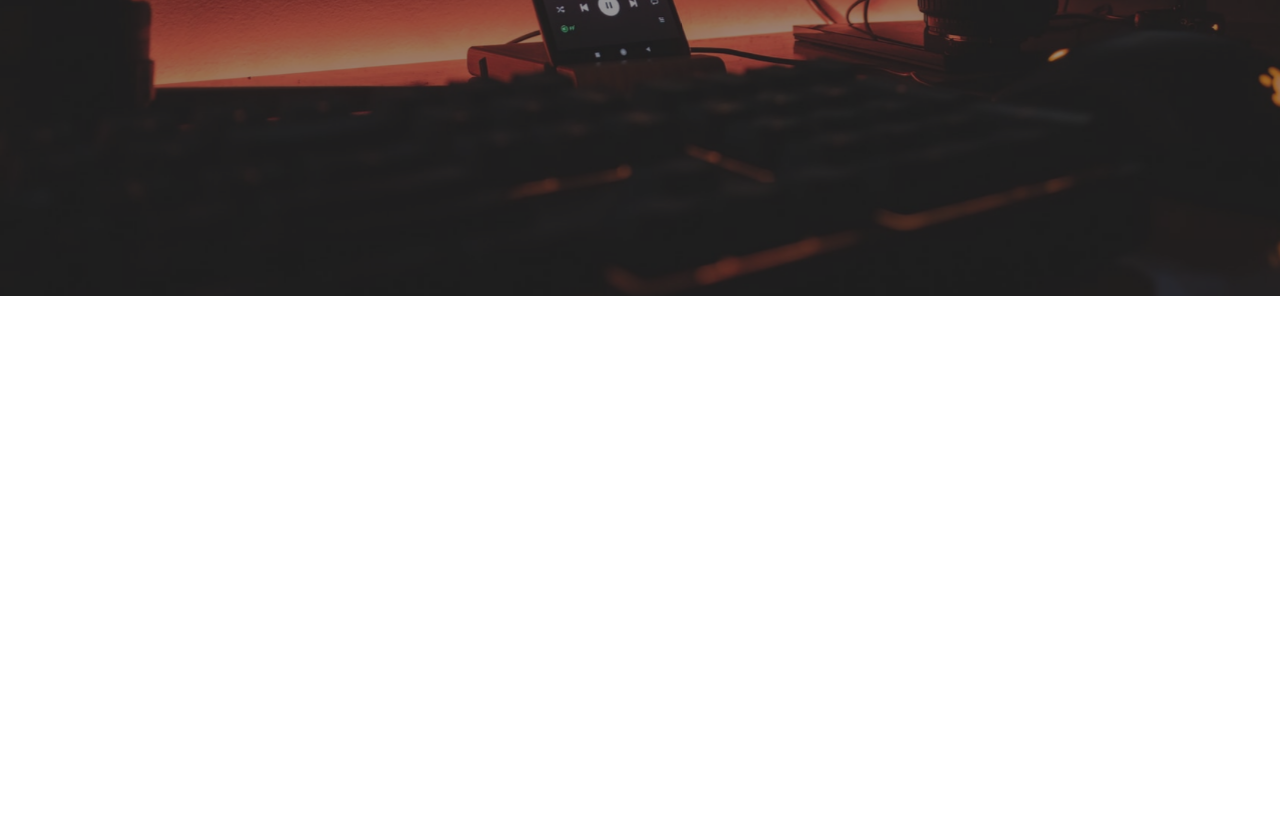
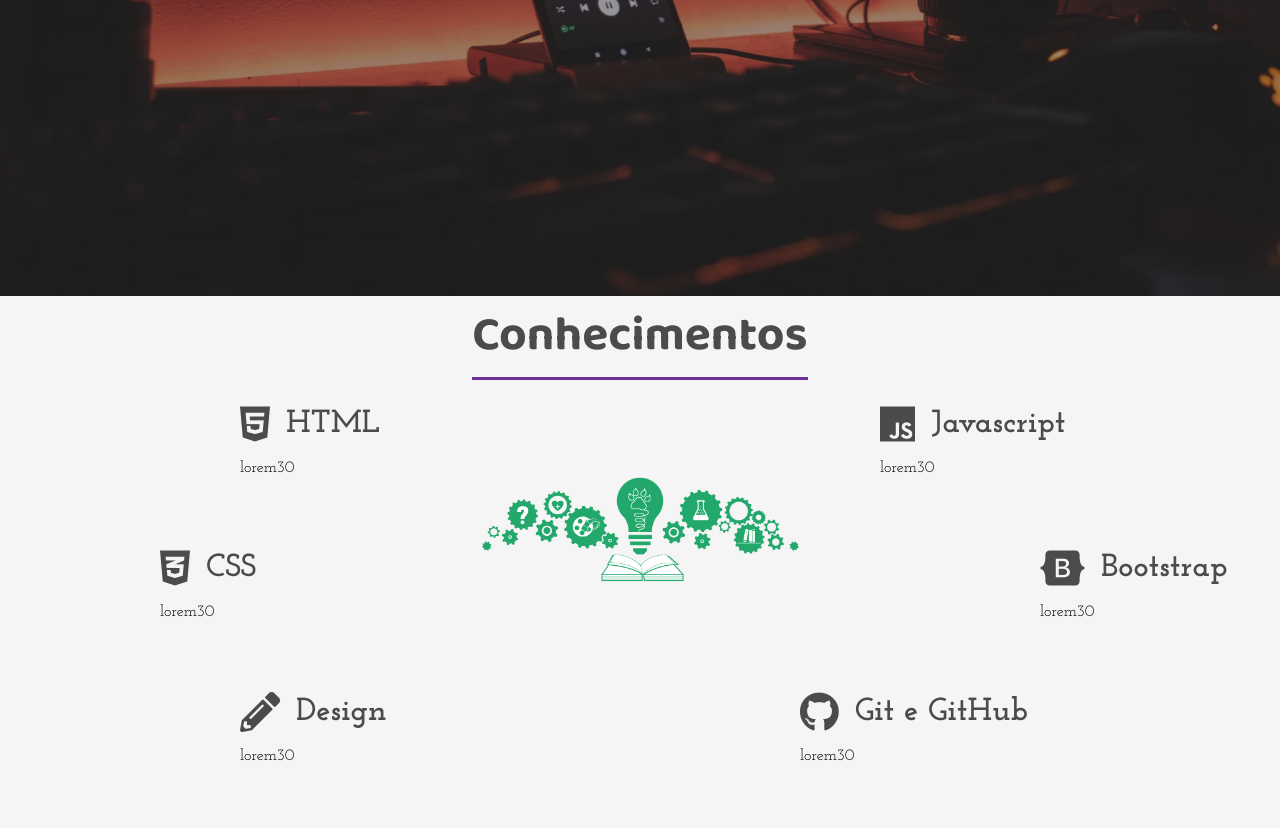
Before and after one commit to DablioPaiva/portifolio, a plain HTML site: page index.html in a window 1280 px wide. Shown: the part 504-1332 px from the top of the page. Before the commit the page ends 800 px from the top, so only its background shows below. Drawn offline with Linux system fonts and the light colour scheme.

Commit message:
:package: adicionado area Conhecimentos

```diff
--- a/index.html
+++ b/index.html
@@ -35,7 +35,7 @@
             </div>
         </header>
 
-        <div class="sidebar">
+        <aside class="sidebar">
             <nav>
                 <ul class="menu">
                     <li class="menu-item"><a href="#" class="menu-link">Home</a></li>
@@ -50,11 +50,76 @@
                 <a href="#"><i class="fab fa-instagram"></i></a>
                 <a href="#"><i class="fab fa-github"></i></a>
             </div>
-        </div>
+        </aside>
+
+        <section class="sessao-conhecimentos">
+            <div class="sessao-header">
+                <h1>Conhecimentos</h1>
+            </div>
+            <div class="conhecimentos">
+                <div class="conhecimento">
+                    <div class="conhecimento-header">
+                        <i class="fab fa-html5"></i>
+                        <h3>HTML</h3>
+                    </div>
+                    <div class="conhecimento-text">
+                        <p>lorem30</p>
+                    </div>
+                </div>
+                <div class="conhecimento">
+                    <div class="conhecimento-header">
+                        <i class="fab fa-css3-alt"></i>
+                        <h3>CSS</h3>
+                    </div>
+                    <div class="conhecimento-text">
+                        <p>lorem30</p>
+                    </div>
+                </div>
+                <div class="conhecimento">
+                    <div class="conhecimento-header">
+                        <i class="fas fa-pencil-alt"></i>
+                        <h3>Design</h3>
+                    </div>
+                    <div class="conhecimento-text">
+                        <p>lorem30</p>
+                    </div>
+                </div>
+                <div class="conhecimento">
+                    <div class="conhecimento-header">
+                        <i class="fab fa-js"></i>
+                        <h3>Javascript</h3>
+                    </div>
+                    <div class="conhecimento-text">
+                        <p>lorem30</p>
+                    </div>
+                </div>
+                <div class="conhecimento">
+                    <div class="conhecimento-header">
+                        <i class="fab fa-bootstrap"></i>
+                        <h3>Bootstrap</h3>
+                    </div>
+                    <div class="conhecimento-text">
+                        <p>lorem30</p>
+                    </div>
+                </div>
+                <div class="conhecimento">
+                    <div class="conhecimento-header">
+                        <i class="fab fa-github"></i>
+                        <h3>Git e GitHub</h3>
+                    </div>
+                    <div class="conhecimento-text">
+                        <p>lorem30</p>
+                    </div>
+                </div>
+                <div class="conhecimentos-img-wrapper">
+                <img src="imagens/conhecimentos.png" alt="imagem conhecimento">
+                </div>
+            </div>
+        </section>
     </div>
 
 </body>
 
-<script src="/script.js"></script>
+<script src="/portifolio/script.js"></script>
 
 </html>
--- a/style.css
+++ b/style.css
@@ -232,3 +232,90 @@ header{
 .social-media i:hover{
     background-color: #a044ff;
 }
+
+.conhecimentos{
+    display: grid;
+    grid-template-columns: repeat(16, 1fr);
+    grid-template-rows: repeat(6, 4rem);
+    row-gap: .5rem;
+}
+
+.conhecimento:nth-child(1){
+    grid-column: 4 / 7;
+    grid-row: 1 / 3;
+}
+
+.conhecimento:nth-child(2){
+    grid-column: 3 / 6;
+    grid-row: 3 / 5;
+}
+
+.conhecimento:nth-child(3){
+    grid-column: 4 / 7;
+    grid-row: 5 / -1;
+}
+
+.conhecimento:nth-child(4){
+    grid-column: 12 / 15;
+    grid-row: 1 / 3;
+}
+
+.conhecimento:nth-child(5){
+    grid-column: 14 / 17;
+    grid-row: 3 / 5;
+}
+
+.conhecimento:nth-child(6){
+    grid-column: 11 / 14;
+    grid-row: 5 / -1;
+}
+
+.sessao-conhecimentos{
+    background-color: #f5f5f5;
+}
+
+.sessao-header{
+    display: flex;
+    align-items: center;
+    justify-content: center;
+}
+
+.sessao-header h1{
+    font-family: var(--font-primary);
+    font-size: 3rem;
+    color: #4b4b4b;
+    border-bottom: solid 3px #6a3093;
+    margin-bottom: 1.5rem;
+}
+
+.conhecimento-header{
+    display: flex;
+    align-items: center;
+    color: #4b4b4b;
+}
+
+.conhecimento-header i{
+    font-size: 2.5rem;
+}
+
+.conhecimento-header h3{
+    font-family: var(--font-secundary);
+    font-size: 2rem;
+    padding-left: 1rem;
+}
+
+.conhecimento-text{
+    font-family: var(--font-secundary);
+    margin-top: 1rem;
+}
+
+.conhecimentos-img-wrapper{
+    grid-column: 7 / 11;
+    grid-row: 2 / 6;
+    width: 100%;
+}
+
+.conhecimentos-img-wrapper img{
+    object-fit: cover;
+    width: 100%;
+}
```
Also changed, not shown: imagens/conhecimentos.png (added).
